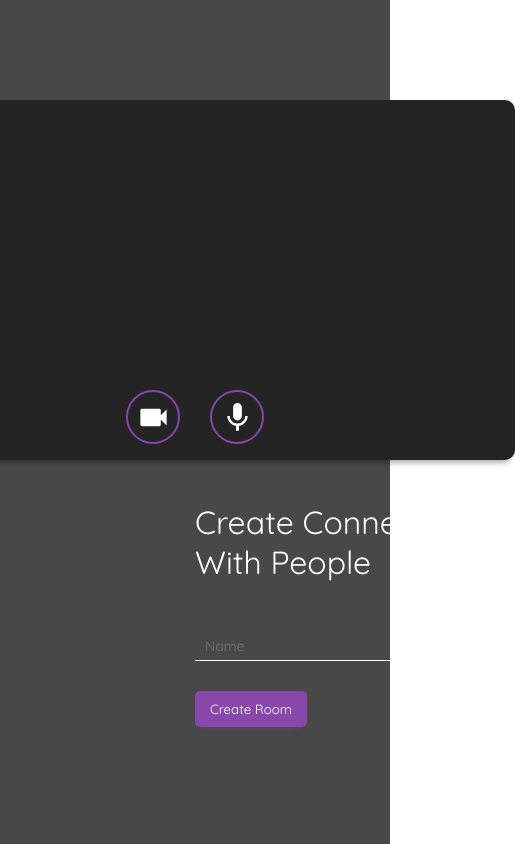
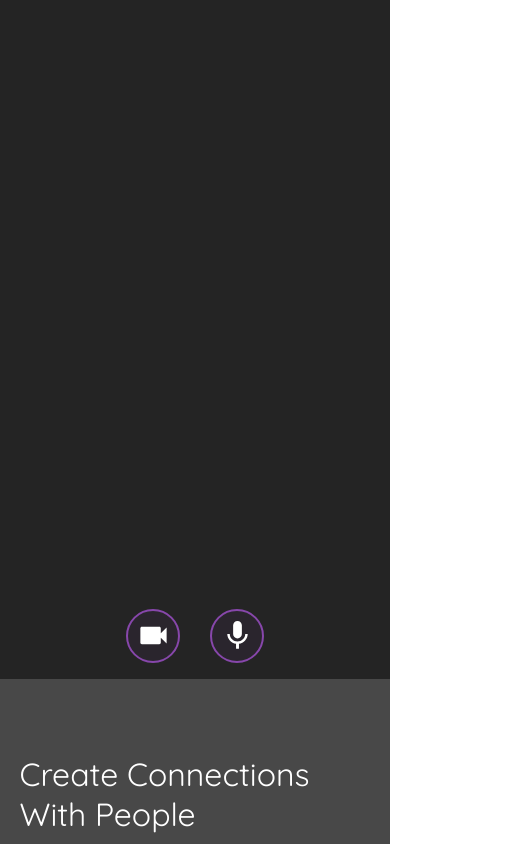
Before and after one commit to rocksman/Swalio, a React (Create React App) app in the folder swalio-client/: page / in a window 390 px wide. Shown: the whole page, 515 px wide, since content can reach past the window. Built offline with nearby package versions, Linux system fonts and the light colour scheme; no server answers; what keymirror would draw is missing.

Commit message:
latest with mobile responsive

```diff
--- a/swalio-client/src/component/home.jsx
+++ b/swalio-client/src/component/home.jsx
@@ -5,7 +5,6 @@ import MicOffIcon from '@material-ui/icons/MicOff';
 import VideocamIcon from '@material-ui/icons/Videocam';
 import VideocamOffIcon from '@material-ui/icons/VideocamOff';
 import { socket } from '../App';
-import { useParams } from "react-router";
 
 const Wrapper = styled.div`
     height: 100vh;
@@ -14,16 +13,23 @@ const Wrapper = styled.div`
     display: flex;
     align-items: center;
     justify-content: center;
+    overflow-y: auto;
 `;
 const Container = styled.div`
     display: flex;
     align-items: center;
     justify-content: space-between;
-    flex-flow: row wrap;
+    flex-direction: row;
     width: ${props => props.theme.width};
+    @media (max-width: 1024px) {
+        flex-direction: column;
+    }
 `;
 const VideoController = styled.div`
     position: relative;
+    @media (max-width: 1024px) {
+        margin-bottom: 50px;
+    }
 `;
 const Video = styled.video`
     height: 360px;
@@ -32,7 +38,13 @@ const Video = styled.video`
     background: ${props => props.theme.colors.black};
     transform:rotateY(180deg);
     box-shadow: 0 8px 6px -6px rgba(0,0,0,0.4);
-    object-fit: cover;
+    object-fit: contain;
+    @media (max-width: 1024px) {
+        height: 100vh;
+        width: 100vw;
+        border-radius: 0px;
+        box-shadow: none;
+    }
 `;
 const Actions = styled.div`
     display: flex;
@@ -50,7 +62,7 @@ const Action = styled.div`
     align-items: center;
     justify-content: center;
     border: 2px solid ${props => props.theme.colors.primary};
-    background: ${props => props.active? 'none' : props.theme.colors.primary};
+    background: ${props => props.active? props.theme.colors.primary+'11' : props.theme.colors.primary};
     border-radius: 50%;
     :hover{
         background: ${props => props.active? props.theme.colors.primary: 'none'};
@@ -63,6 +75,9 @@ const Line = styled.div`
     width: 1px;
     height: 280px;
     background: ${props => props.theme.colors.lightGrey};
+    @media (max-width: 1024px) {
+        display: none;
+    }
 `;
 const FormController = styled.div`
     width: 320px;
@@ -71,6 +86,11 @@ const FormController = styled.div`
         text-transform: capitalize;
         font-weight: 400;
         margin-bottom: 50px;
+    }
+    @media (max-width: 1024px) {
+        width: 90%;
+        margin: auto;
+        margin-bottom: 30px;
     }
 `;
 const TextField = styled.input`
@@ -129,6 +149,9 @@ class Home extends Component{
             this.props.usersInfo({users: data.members, size: data.clients});
             this.props.history.push(`/room/${data.room}`);
         })
+        socket.on('full', (data)=>{
+            alert('Room Full');
+        })
     }
     getUserStream = () => {
         if(this.state.video || this.state.audio){
--- a/swalio-client/src/component/room.jsx
+++ b/swalio-client/src/component/room.jsx
@@ -28,7 +28,7 @@ const VideoBox = styled.video`
     background: ${props => props.theme.colors.black};
     border-radius: 5px;
     transform:rotateY(180deg);
-    object-fit: cover;
+    object-fit: contain;
 `;
 const MyVideoBox = styled.video`
     position: fixed;
@@ -41,7 +41,13 @@ const MyVideoBox = styled.video`
     border-radius: 5px;
     transform:rotateY(180deg);
     box-shadow: 0 8px 6px -6px rgba(0,0,0,0.4);
-    object-fit: cover;
+    object-fit: contain;
+    @media (max-width: 1024px) {
+        height: 100px;
+        width: 175px;
+        top: 10px;
+        bottom: none;
+    }
 `;
 const ControlContainer = styled.div`
     position: fixed;
```
